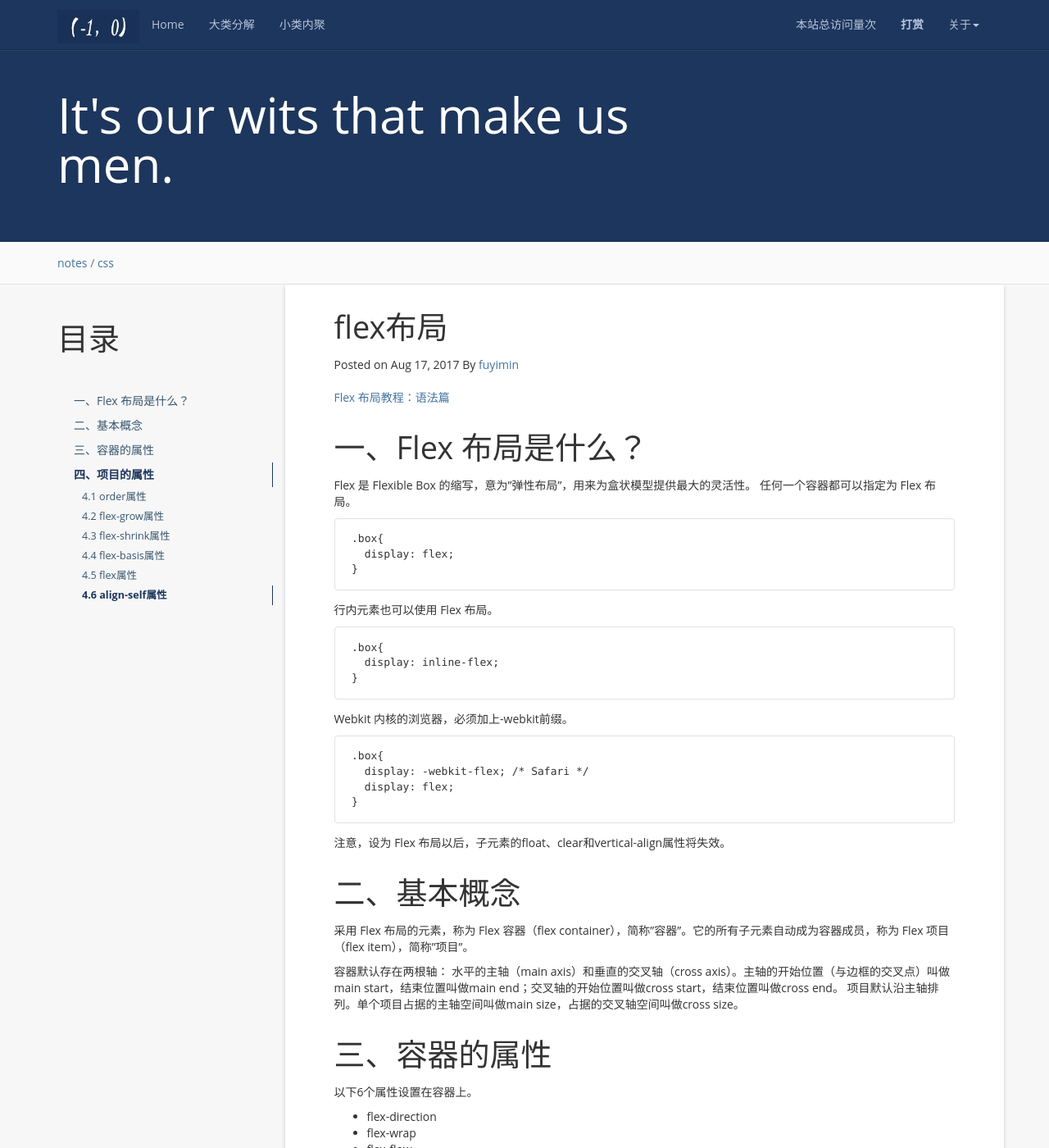
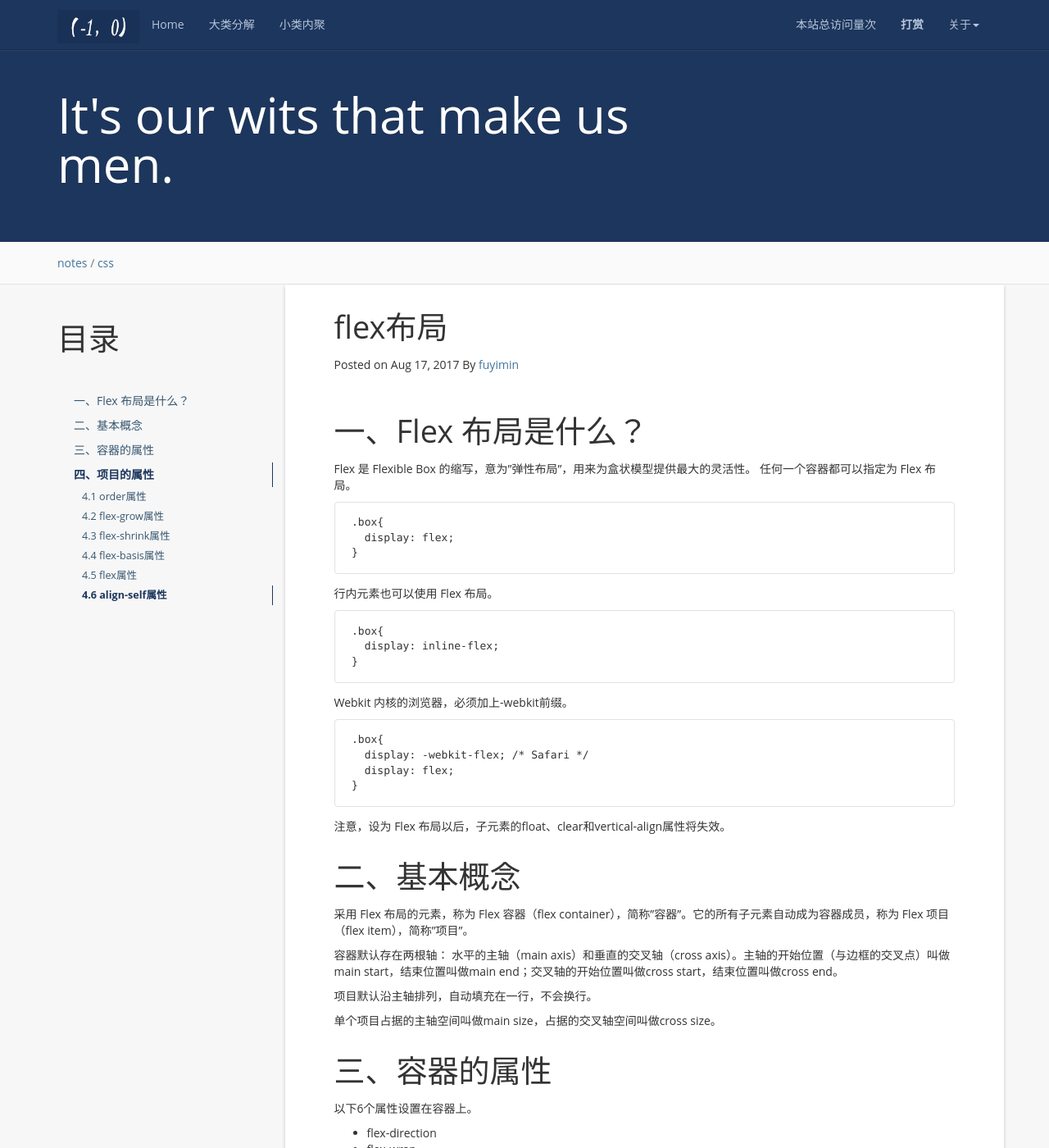
Before and after one commit to aimiy/aimiy.github.io, a Jekyll site: the page built from _posts/notes/css/2017-08-17-flex布局.md, in a window 1280 px wide and 1400 px high. Shown: the whole window at 82% size. Built offline with Jekyll 4.4.1, drawn with Linux system fonts in a browser that asks for light colours; nearby versions of some CDN libraries; comment, search, counter and statistics services are not loaded.

Commit message:
Update 2017-08-17-flex布局.md

```diff
--- a/_posts/notes/css/2017-08-17-flex布局.md
+++ b/_posts/notes/css/2017-08-17-flex布局.md
@@ -8,10 +8,6 @@ tag: css
 
 * content
 {:toc}
-
-
-
-[Flex 布局教程：语法篇](http://www.ruanyifeng.com/blog/2015/07/flex-grammar.html)
 
 
 # 一、Flex 布局是什么？
@@ -50,7 +46,10 @@ Webkit 内核的浏览器，必须加上-webkit前缀。
 
 容器默认存在两根轴：
 水平的主轴（main axis）和垂直的交叉轴（cross axis）。主轴的开始位置（与边框的交叉点）叫做main start，结束位置叫做main end；交叉轴的开始位置叫做cross start，结束位置叫做cross end。
-项目默认沿主轴排列。单个项目占据的主轴空间叫做main size，占据的交叉轴空间叫做cross size。
+
+项目默认沿主轴排列，自动填充在一行，不会换行。
+
+单个项目占据的主轴空间叫做main size，占据的交叉轴空间叫做cross size。
 # 三、容器的属性
 以下6个属性设置在容器上。
 - flex-direction
```
Also changed, not shown: other parts of _posts/notes/css/2017-08-17-flex布局.md (+3 -0 lines).
